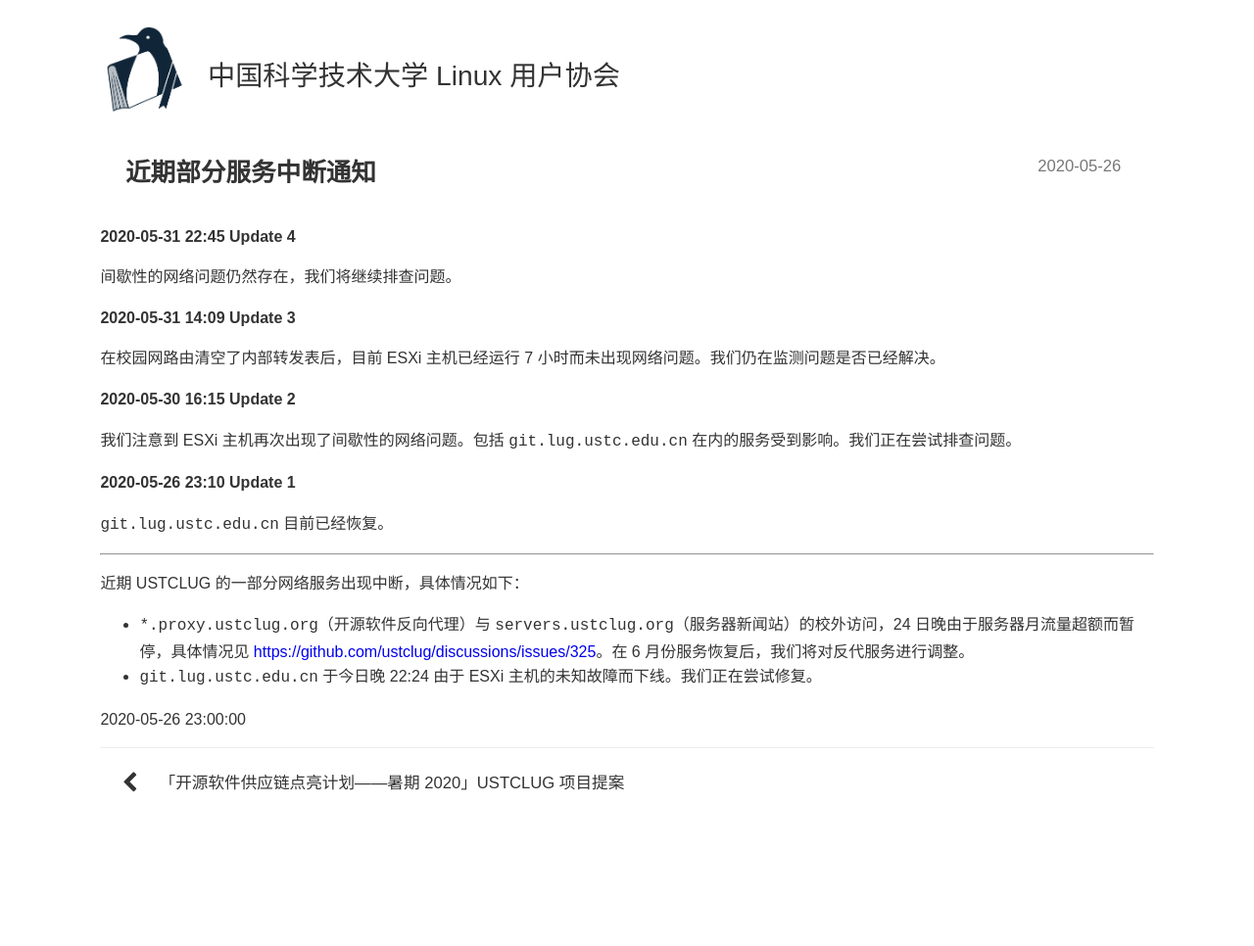
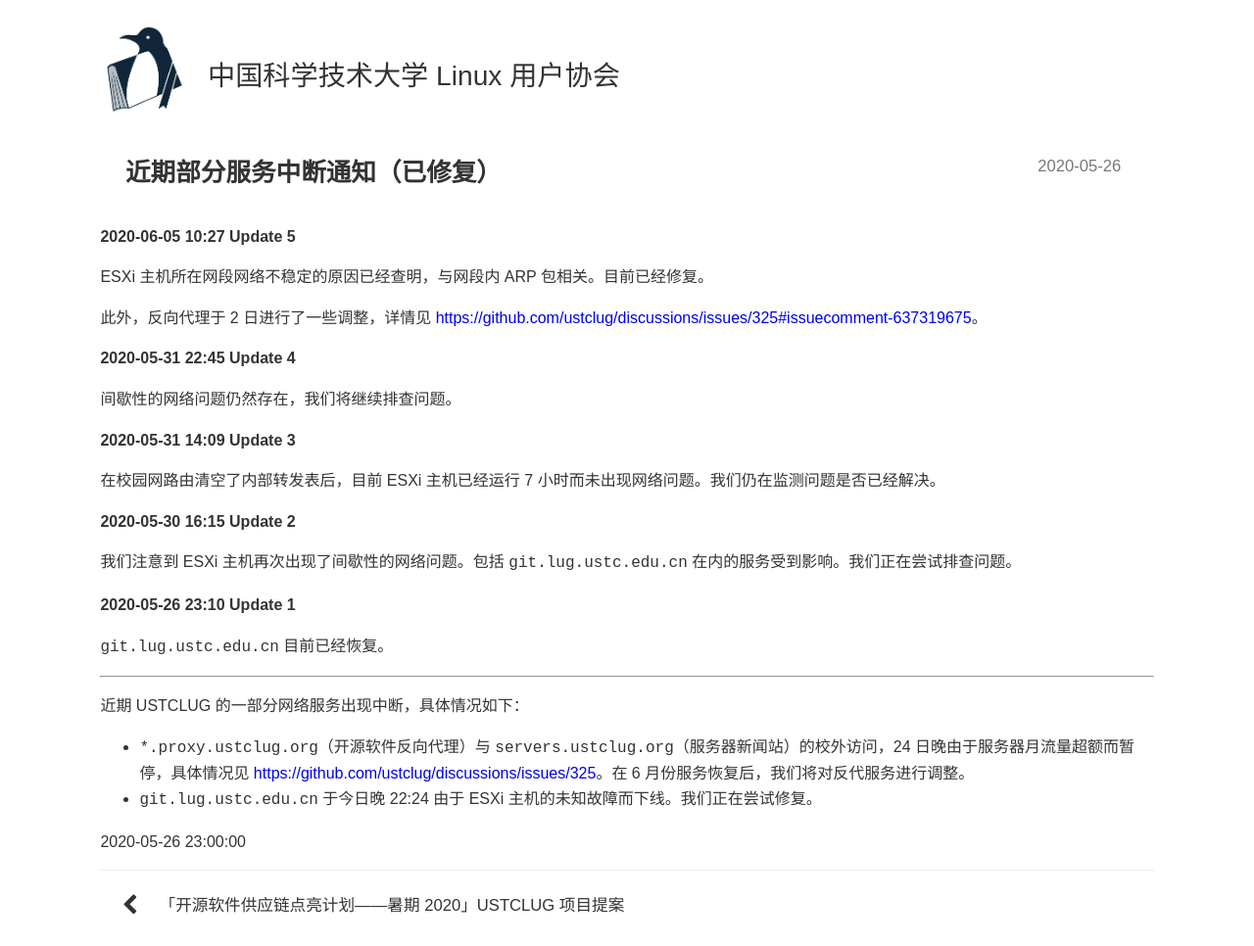
Before and after one commit to ustclug/news, a Jekyll site: the page built from _posts/2020-05-26-servers-down.md, in a window 1280 px wide. Shown: the whole page at 98% size. Built offline with Jekyll 4.4.1, drawn with Linux system fonts in a browser that asks for light colours; nearby versions of some CDN libraries; before the commit the page ends 900 px from its top, so only the background shows below that.

Commit message:
update server down news

```diff
--- a/_posts/2020-05-26-servers-down.md
+++ b/_posts/2020-05-26-servers-down.md
@@ -1,12 +1,18 @@
 ---
 layout: post
-title: 近期部分服务中断通知
+title: 近期部分服务中断通知（已修复）
 author: taoky
 date: '2020-05-26 23:00:00 +0800'
 categories:
 - LUG服务器
 tags: []
 ---
+
+**2020-06-05 10:27 Update 5**
+
+ESXi 主机所在网段网络不稳定的原因已经查明，与网段内 ARP 包相关。目前已经修复。
+
+此外，反向代理于 2 日进行了一些调整，详情见 <https://github.com/ustclug/discussions/issues/325#issuecomment-637319675>。
 
 **2020-05-31 22:45 Update 4**
 
```
